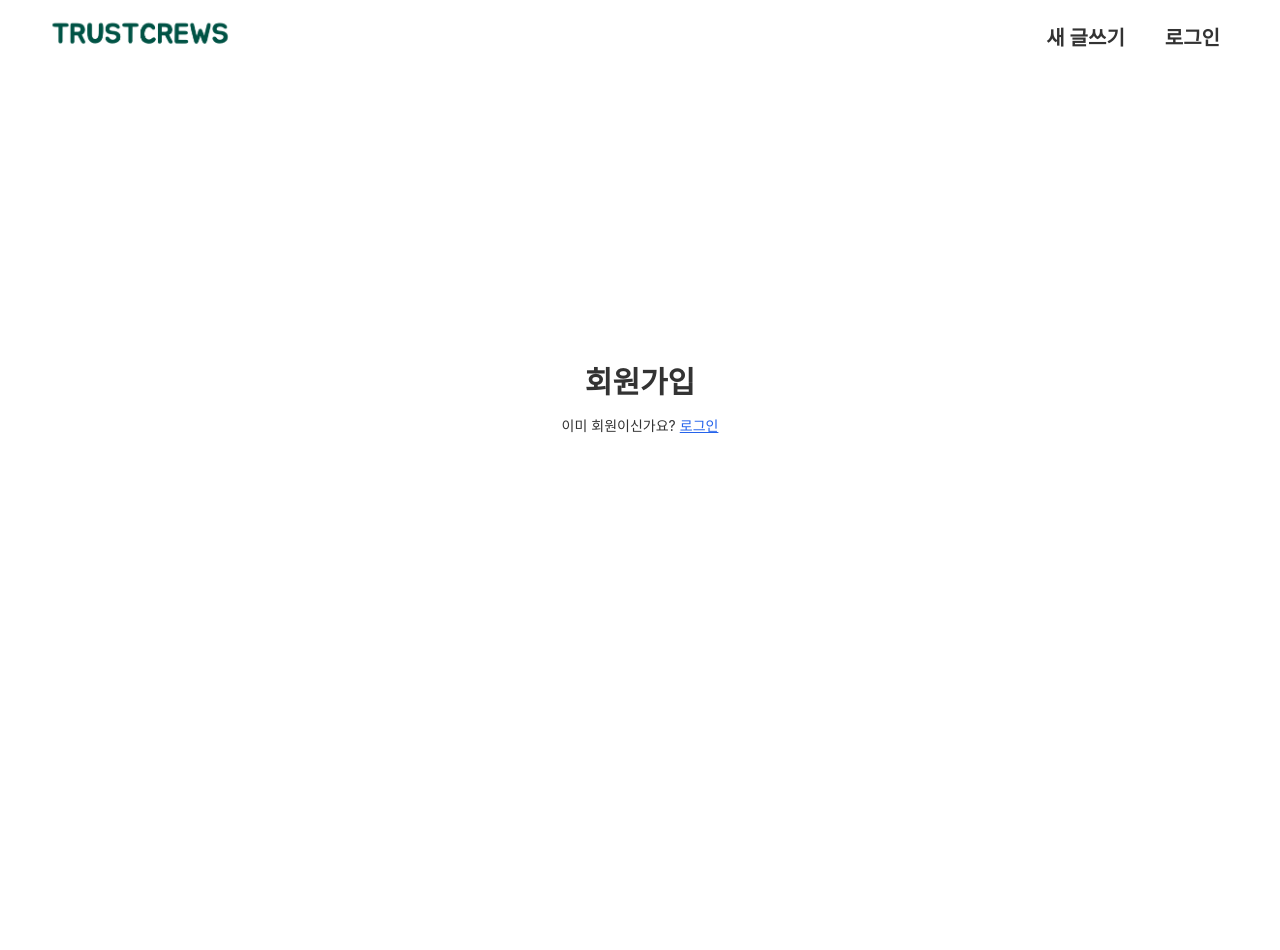
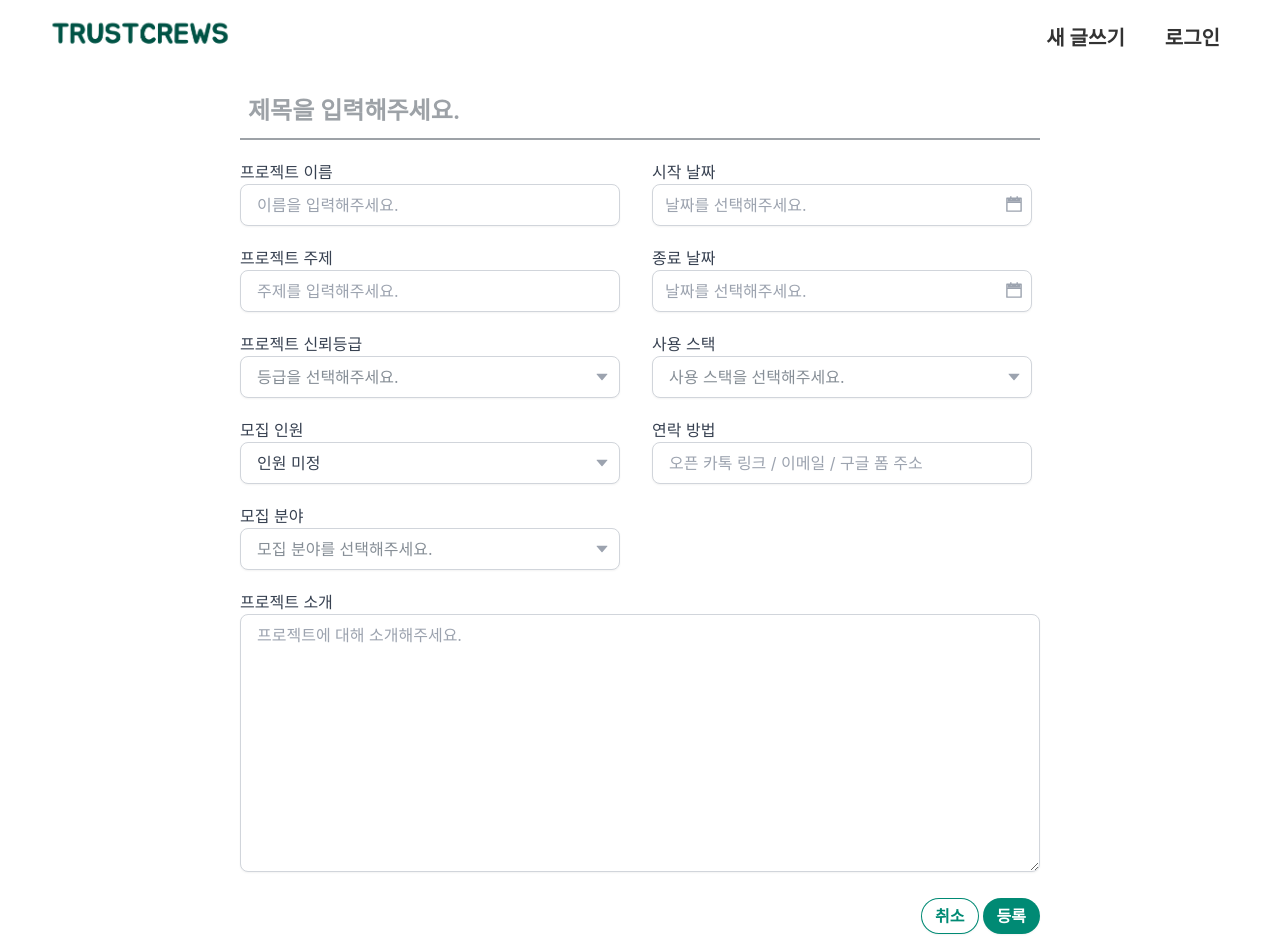
Before and after one commit to oneMonthProject/Front, a Next.js app: page /register in a window 1280 px wide. Before the commit the page ends 800 px from the top, so only its background shows below. Built offline with nearby package versions, Linux system fonts and the light colour scheme.

Commit message:
feat: add register page

```diff
--- a/src/app/register/page.tsx
+++ b/src/app/register/page.tsx
@@ -1,19 +1,9 @@
 import React from "react";
-import Link from "next/link";
 import RegisterForm from "@/components/user/register/RegisterForm";
 
 function RegisterPage() {
   return (
-    <div className="absolute top-1/2 left-1/2 -translate-x-1/2 -translate-y-1/2">
-      <h1 className='text-3xl mobile:text-2xl font-semibold w-full text-center mb-4 mobile:mb-2'>회원가입</h1>
-      <RegisterForm />
-      <div className="text-center text-sm mobile:text-xs mt-2">
-        이미 회원이신가요?
-        <Link href='/login'>
-          <span className="ml-1 underline text-blue-600">로그인</span>
-        </Link>
-      </div>
-    </div>
+    <RegisterForm />
   )
 }
 
--- a/src/components/user/register/RegisterForm.tsx
+++ b/src/components/user/register/RegisterForm.tsx
@@ -1,10 +1,121 @@
 'use client';
-import React from "react";
+import React, { useState } from "react";
+import { useRouter } from 'next/navigation';
+import MultiSelect from "@/components/ui/MultiSelect";
+import Select from "@/components/ui/Select";
+import Button from "@/components/ui/Button";
+import Input from "@/components/ui/form/Input";
+import TextArea from "@/components/ui/form/TextArea";
+import CalendarInput from "@/components/ui/form/CalendarInput";
+import { SelectItem } from "@/utils/type";
+
+const gradeList = [
+  { value: 1, name: '1등급' },
+  { value: 2, name: '2등급' },
+  { value: 3, name: '3등급' },
+  { value: 4, name: '4등급' },
+  { value: 5, name: '5등급' }
+];
+
+const recruitmentCountList = [
+  { value: 0, name: '인원 미정' },
+  { value: 1, name: '1명' },
+  { value: 2, name: '2명' },
+  { value: 3, name: '3명' },
+  { value: 4, name: '4명' },
+  { value: 5, name: '5명' },
+  { value: 6, name: '6명' },
+  { value: 7, name: '7명' },
+  { value: 8, name: '8명' },
+  { value: 9, name: '9명' },
+  { value: 10, name: '10명' },
+];
+
+const positionList = [
+  { value: 1, name: '프론트엔드' },
+  { value: 2, name: '백엔드' },
+  { value: 3, name: '디자이너' },
+  { value: 4, name: 'IOS' },
+  { value: 5, name: '안드로이드' },
+  { value: 6, name: '데브옵스' }
+];
+
+const techStackList = [
+  { value: 1, name: 'React' },
+  { value: 2, name: 'TypeScript' },
+  { value: 3, name: 'JavaScript' },
+  { value: 4, name: 'Vue' },
+  { value: 5, name: 'Nextjs' },
+  { value: 6, name: 'Node.js' },
+  { value: 7, name: 'Java' },
+  { value: 8, name: 'Spring' },
+  { value: 9, name: 'Kotlin' },
+  { value: 10, name: 'Nestjs' },
+  { value: 11, name: 'Swift' },
+  { value: 12, name: 'Flutter' },
+  { value: 13, name: 'Figma' },
+];
 
 function RegisterForm() {
+  const router = useRouter();
+
+  const [title, setTitle] = useState("");
+  const [projectName, setProjectName] = useState("");
+  const [projectSubject, setProjectSubject] = useState("");
+  const [trustGrade, setTrustGrade] = useState<SelectItem | null>(null);
+  const [recruitmentCount, setRecruitmentCount] = useState<SelectItem>(recruitmentCountList[0]);
+  const [startDate, setStartDate] = useState<Date | null>(null);
+  const [endDate, setEndDate] = useState<Date | null>(null);
+  const [position, setPosition] = useState<SelectItem | null>(null);
+  const [techStack, setTechStack] = useState<SelectItem[]>([]);
+  const [projectInfo, setProjectInfo] = useState("");
+  const [contact, setContact] = useState("");
+
+  const goHome = () => {
+    router.push("/");
+  }
+
+  const registerPost = () => {
+
+  }
 
   return (
-    <div></div>
+    <div className="w-full max-w-[800px] mobile:max-w-[400px] mx-auto space-y-5 mobile:space-y-3 my-4 mobile:my-3">
+      <div className="w-full mobile:w-[300px] mx-auto">
+        <div className="flex items-center border-b-2 border-grey600 py-2 mobile:py-0">
+          <input type="text" placeholder="제목을 입력해주세요." aria-label="title" value={title} onChange={e => setTitle(e.target.value)}
+            className="appearance-none bg-transparent border-none w-full placeholder-grey600 font-semibold text-2xl mobile:text-lg border text-grey600 mr-3 py-1 px-2 leading-tight focus:border-transparent focus:outline-none focus:ring-transparent" />
+        </div>
+      </div>
+      <div className="flex mobile:block pc:space-x-8 tablet:space-x-8 mobile:space-y-3">
+        <div className="w-[380px] mobile:w-[300px] space-y-5 mobile:space-y-3 mobile:mx-auto">
+          <Input id="projectName" label="프로젝트 이름" placeholder="이름을 입력해주세요."
+            value={projectName} onChange={(e) => setProjectName(e.target.value)} />
+          <Input id="projectSubject" label="프로젝트 주제" placeholder="주제를 입력해주세요."
+            value={projectSubject} onChange={(e) => setProjectSubject(e.target.value)} />
+          <Select value={trustGrade} setValue={setTrustGrade} items={gradeList} label="프로젝트 신뢰등급" placeholder="등급을 선택해주세요." />
+          <Select value={recruitmentCount} setValue={setRecruitmentCount} items={recruitmentCountList} label="모집 인원" placeholder="모집 인원을 선택해주세요." />
+          <Select value={position} setValue={setPosition} items={positionList} label="모집 분야" placeholder="모집 분야를 선택해주세요." />
+        </div>
+        <div className="w-[380px] mobile:w-[300px] space-y-5 mobile:space-y-3 mobile:mx-auto">
+          <CalendarInput id="startDate" label="시작 날짜" placeholder="날짜를 선택해주세요."
+            date={startDate} setDate={setStartDate} />
+          <CalendarInput id="startDate" label="종료 날짜" placeholder="날짜를 선택해주세요."
+            date={endDate} setDate={setEndDate} />
+          <MultiSelect values={techStack} setValues={setTechStack} items={techStackList} label="사용 스택" placeholder="사용 스택을 선택해주세요." />
+          <Input id="contact" label="연락 방법" placeholder="오픈 카톡 링크 / 이메일 / 구글 폼 주소"
+            value={contact} onChange={(e) => setContact(e.target.value)} />
+        </div>
+      </div>
+      <div className="mobile:w-[300px] mx-auto">
+        <TextArea id="information" label="프로젝트 소개" placeholder="프로젝트에 대해 소개해주세요." rows={10} cols={25}
+          value={projectInfo} onChange={(e) => setProjectInfo(e.target.value)} />
+      </div>
+      <div className="mobile:w-[300px] space-x-1 text-right">
+        <Button theme="primary-hollow" onClickHandler={goHome}>취소</Button>
+        <Button onClickHandler={registerPost}>등록</Button>
+      </div>
+    </div>
   )
 }
 
```
